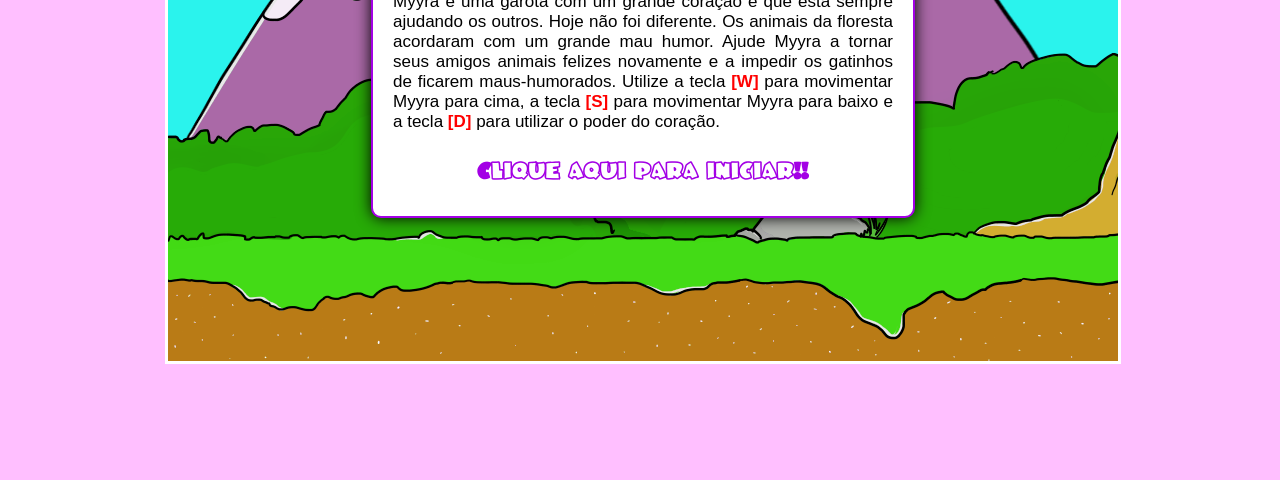
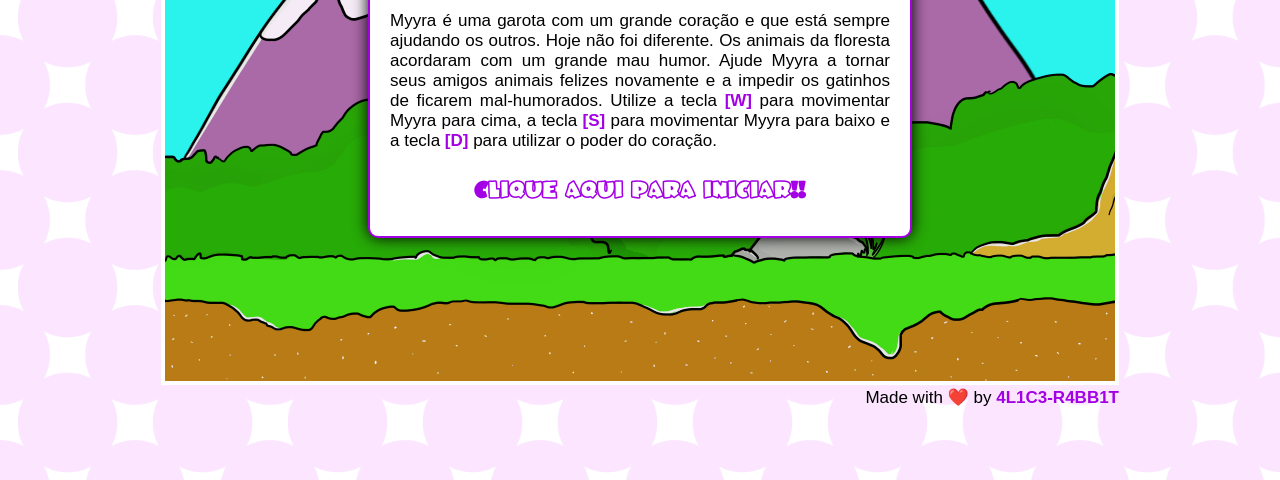
Before and after one commit to 4L1C3-R4BB1T/animal-rescue, a plain HTML site: page index.html in a window 1280 px wide. Shown: the part 320-800 px from the top of the page. Drawn offline with Linux system fonts and the light colour scheme.

Commit message:
update styles

```diff
--- a/assets/css/styles.css
+++ b/assets/css/styles.css
@@ -1,18 +1,31 @@
+:root {
+    --primary: #A300E5;
+    --secondary: #4E076B;
+}
+
 @font-face {
 	font-family: junebug;
 	src: url(../font/JUNEBUG.TTF);
 }
 
 body {
-    background-color: rgb(255, 191, 255);
+    background: url(../img/bg-page.png);
+    background-size: cover;
+}
+
+#page {
+    height: 97.8vh;
+    display: flex;
+    align-items: center;
+    justify-content: center;
+    flex-direction: column;
 }
 
 #container {
-    width: 950px;
+    width: 958px;
 	height: auto;
-	position: relative;
 	margin: auto;
-	margin-top: 3em;
+    position: relative;
 }
 
 #background {
@@ -21,8 +34,8 @@ body {
     display: flex;
 	align-items: center;
 	justify-content: center;
-	border: #FFF 3px solid;
-    background-image: url(../img/bg.png);
+	border: #FFF 4px solid;
+    background-image: url(../img/background/bg.png);
 }
 
 #start {
@@ -32,7 +45,7 @@ body {
     font-size: 17px;
     text-align: justify;
 	font-family: sans-serif;
-    border: #A300E5 2px solid;
+    border: var(--primary) 2px solid;
 	border-radius: 10px;
 	box-shadow: 0 0 15px black;
     background-color: #FFF;
@@ -42,7 +55,7 @@ h1 {
     font-family: junebug;
 	font-size: 40px;
     text-align: center;
-	color: #A300E5;
+	color: var(--primary);
 }
 
 #start .info {
@@ -50,18 +63,20 @@ h1 {
 }
 
 #start .info strong {
-    color: red;
+    color: var(--primary);
 }
 
 #start .start-game {
+    width: 350px;
+    margin: auto;
 	font-family: junebug;
-	text-align: center;
-	color: #A300E5;
+    text-align: center;
+    color: var(--primary);
     cursor: pointer;
 }
 
 #start .start-game:hover {
-	color: #4E076B;
+	color: var(--secondary);
 }
 
 #player {
@@ -154,7 +169,7 @@ h1 {
     width: 350px;
 	padding: 10px;
 	text-align: center;
-	border: #A300E5 2px solid;
+	border: var(--primary) 2px solid;
 	border-radius: 10px;
 	box-shadow: 0 0 15px black;
     background-color: #FFF;
@@ -168,13 +183,35 @@ h1 {
 #gameover h3 {
 	font-size: 20px;
     font-family: junebug;
-	color: #A300E5;
+	color: var(--primary);
 }
 
 #restart h3 {
+    width: 270px;
+    margin: auto;
+    margin-top: 30px;
     cursor: pointer;
 }
 
 #restart h3:hover {
-	color: #4E076B;
+	color: var(--secondary);
 }
+
+#footer {
+    width: 958px;
+    height: 25px;
+    margin: auto;
+    margin-top: -15px;
+    text-align: end;
+    font-size: 17px;
+    font-family: sans-serif;
+}
+
+#footer a {
+    text-decoration: none;
+    color: var(--primary);
+}
+
+#footer a:hover {
+    color: var(--secondary);
+}
--- a/assets/js/collisions.js
+++ b/assets/js/collisions.js
@@ -81,9 +81,10 @@ function checkCollision() {
 
     // check collision between player and cat
     if (collisionPlayerCat.length > 0) {
+        score += 10;
+        rescues++;
+
         rescueSound.play();
-
-        rescues++;
 
         $("#cat").remove();
 
@@ -107,8 +108,6 @@ function checkCollision() {
 
 /*--------------- collision bird ---------------*/
 function collisionBird(birdX, birdY) {
-    collisionSound.play();
-
     $("#background").append("<div id='collisionOne' class='animationBirdCollision'></div>");
     $("#collisionOne").css("background-image", "url(assets/img/bird/collision.png)");
 
@@ -137,8 +136,6 @@ function collisionBirdShot(birdX, birdY) {
 
 /*--------------- collision frog ---------------*/
 function collisionFrog(frogX, frogY) {
-    collisionSound.play();
-
     $("#background").append("<div id='collisionTwo' class='animationFrogCollision'></div>");
     $("#collisionTwo").css("background-image", "url(assets/img/frog/collision.png)");
 
@@ -180,6 +177,8 @@ function collisionCat(catX, catY) {
 
 /*--------------- collision player ---------------*/
 function collisionPlayer(playerX, playerY) {
+    collisionSound.play();
+
     $("#player").remove();
 
     $("#background").append("<div id='collisionFour' class='animationPlayerHit'></div>");
--- a/assets/js/game.js
+++ b/assets/js/game.js
@@ -72,7 +72,7 @@ function gameOver() {
     $("#frog").remove();
     $("#cat").remove();
 
-    $('#background').css("background-image", "url(assets/img/bg-inverted.png");
+    $('#background').css("background-image", "url(assets/img/background/bg-inverted.png");
 
     $("#background").append(`<div id='gameover'><h1>Game Over</h1>
         <p>Sua pontuação foi: ${score}</p><div id='restart' onClick=restartGame()>
@@ -82,8 +82,16 @@ function gameOver() {
 /*--------------- restart game ---------------*/
 function restartGame() {
     gameoverMusic.pause();
+
+    bgMusic.currentTime = 0;
+    gameoverMusic.currentTime = 0;
+
     $("#gameover").remove();
-	$('#background').css("background-image", "url(assets/img/bg.png");
+
+    $('#background').css("background-image", "url(assets/img/background/bg.png");
+    $("#background").css("background-position", 0);
+
     resetVariables();
+
     start();
 }
--- a/assets/js/variables.js
+++ b/assets/js/variables.js
@@ -27,7 +27,7 @@ let rescues = 0;
 let losts = 0;
 let hearts = 5;
 
-let KEY = { W: 87, S: 83, D: 68 }
+const KEY = { W: 87, S: 83, D: 68 }
 
 // random value to bird Y position
 let birdY = parseInt(Math.random() * 300) + 30;
--- a/index.html
+++ b/index.html
@@ -8,6 +8,7 @@
         <title>Resgate Animal</title>
     </head>
     <body>
+        <div id="page">
             <div id="container">
                 <div id="background">
                     <div id="start">
@@ -18,7 +19,7 @@
                             Myyra é uma garota com um grande coração e que está sempre ajudando os
                             outros. Hoje não foi diferente. Os animais da floresta acordaram com um
                             grande mau humor. Ajude Myyra a tornar seus amigos animais felizes
-                        novamente e a impedir os gatinhos de ficarem maus-humorados.
+                            novamente e a impedir os gatinhos de ficarem mal-humorados.
                             Utilize a tecla <strong>[W]</strong> para movimentar Myyra para cima,
                             a tecla <strong>[S]</strong> para movimentar Myyra para baixo e a tecla
                             <strong>[D]</strong> para utilizar o poder do coração.
@@ -27,6 +28,17 @@
                             <strong>
                                 Clique aqui para iniciar!!
                             </strong>
+                        </p>
+                    </div>
+                </div>
+                <div id="footer">
+                    <p>
+                        Made with ❤️ by
+                        <a href="https://github.com/4L1C3-R4BB1T" target="_blank">
+                            <strong>
+                                4L1C3-R4BB1T
+                            </strong>
+                        </a>
                     </p>
                 </div>
             </div>
@@ -40,8 +52,8 @@
 		<audio src="assets/music/collision.mp3" preload="auto" id="collision"></audio>
         <audio src="assets/music/turn_happy.mp3" preload="auto" id="turnHappy"></audio>
         <!-- SCRIPTS -->
-        <script type="text/javascript" src="assets/js/jquery-1.11.1.min.js"></script>
-        <script type="text/javascript" src="assets/js/jquery-collision.min.js"></script>
+        <script type="text/javascript" src="assets/js/jquery/jquery-1.11.1.min.js"></script>
+        <script type="text/javascript" src="assets/js/jquery/jquery-collision.min.js"></script>
         <script type="text/javascript" src="assets/js/variables.js"></script>
         <script type="text/javascript" src="assets/js/animation.js"></script>
         <script type="text/javascript" src="assets/js/collisions.js"></script>
```
Also changed, not shown: assets/img/background/bg-inverted.png (renamed from assets/img/bg-inverted.png), assets/img/background/bg.png (renamed from assets/img/bg.png), assets/img/bg-page.png (added), assets/js/jquery/jquery-1.11.1.min.js (renamed from assets/js/jquery-1.11.1.min.js), assets/js/jquery/jquery-collision.min.js (renamed from assets/js/jquery-collision.min.js). Lines whose indentation alone changed are shown as unchanged.
